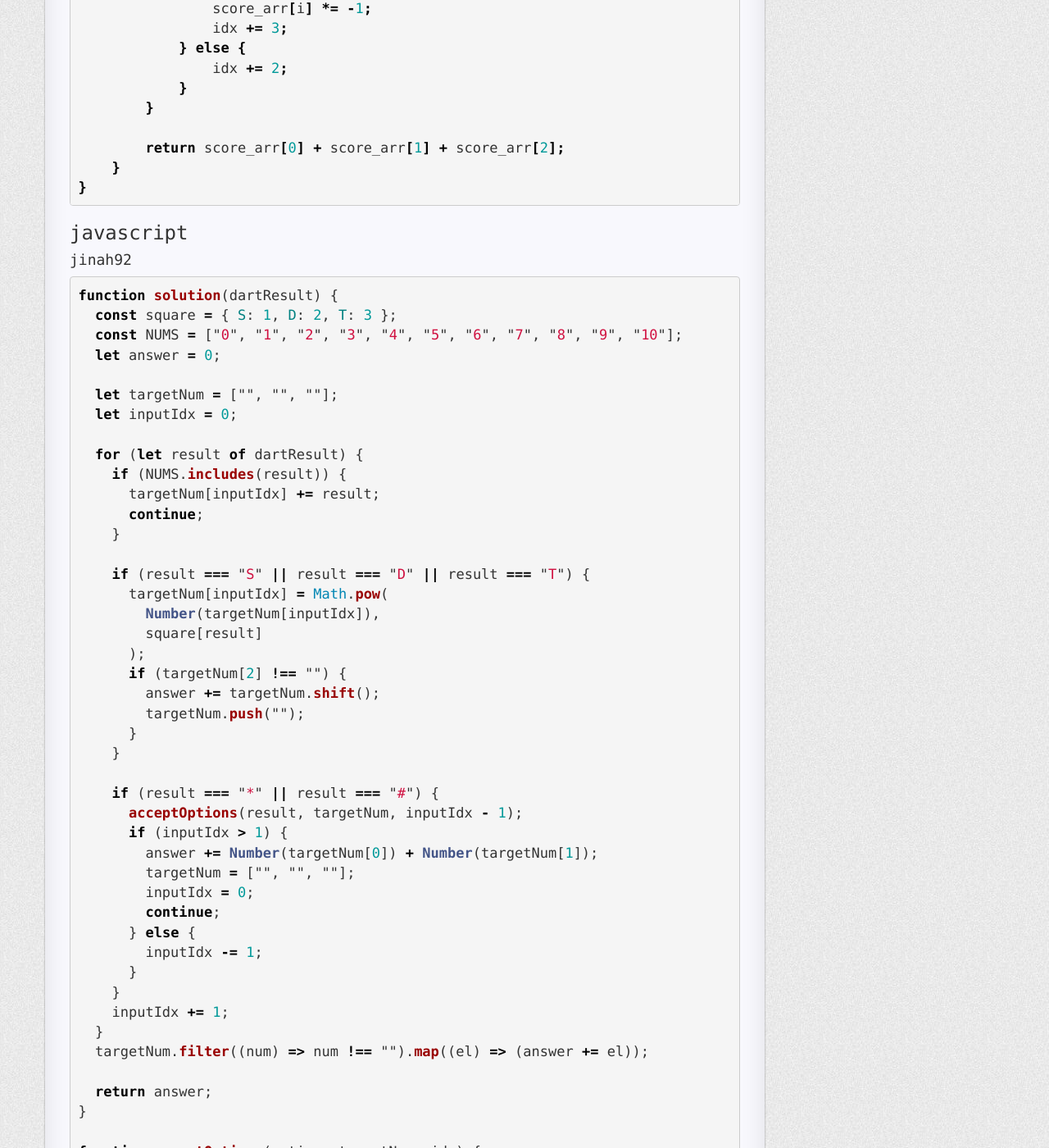
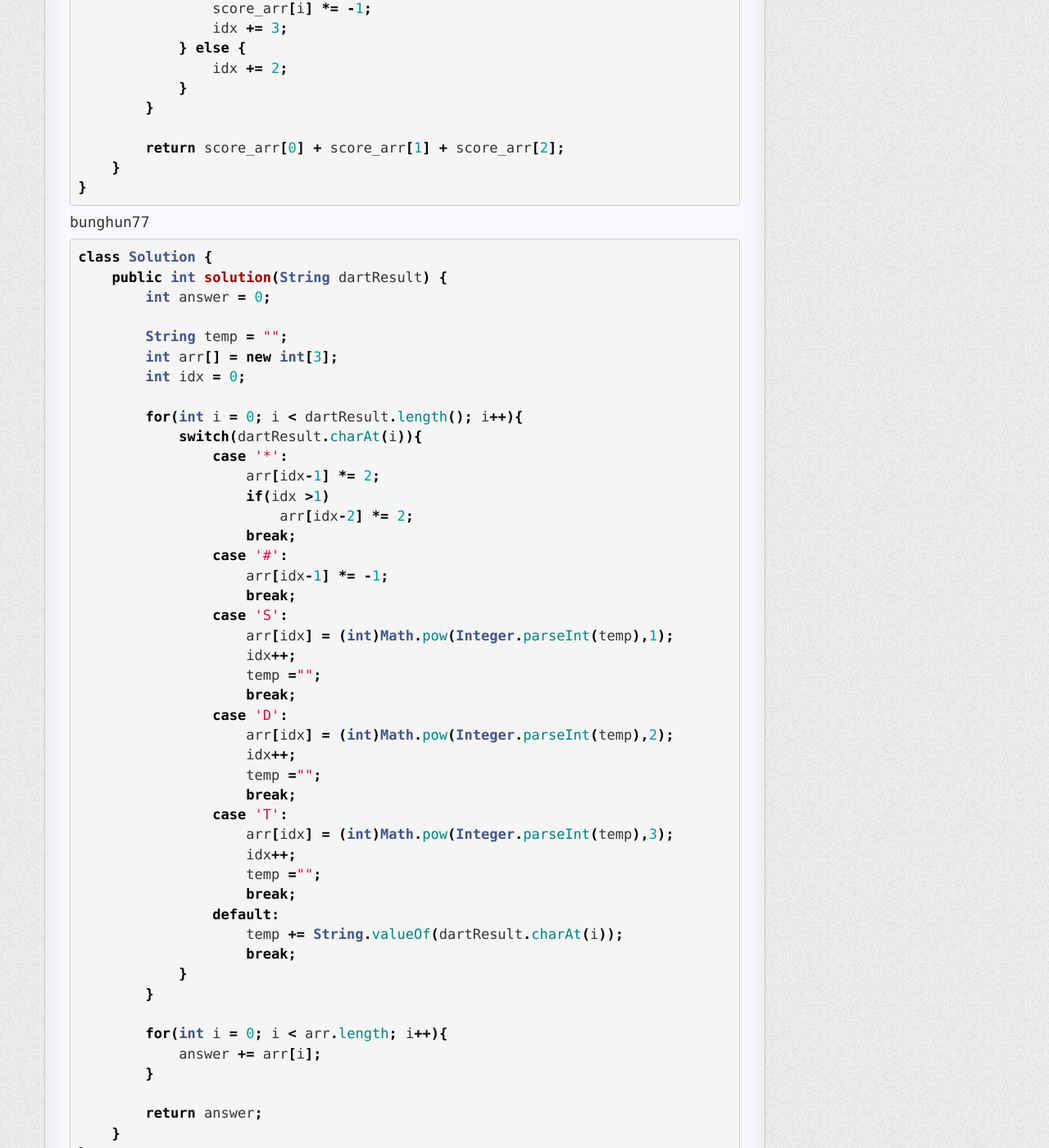
Before and after one commit to COMA-coding-master/COMA-coding-master.github.io, a Jekyll site: the page built from _posts/2022-01-23-다트게임.md, in a window 1280 px wide and 1400 px high, scrolled down 2759 px. Shown: the whole window at 82% size. Built offline with Jekyll 4.4.1, drawn with Linux system fonts in a browser that asks for light colours; nearby versions of some CDN libraries; comment, search, counter and statistics services are not loaded; a style sheet for code colours, icons or effects is not loaded.

Commit message:
Update 2022-01-23-다트게임.md

````diff
--- a/_posts/2022-01-23-다트게임.md
+++ b/_posts/2022-01-23-다트게임.md
@@ -127,6 +127,57 @@ class Solution {
 }
 ```
 
+#### bunghun77
+
+```java
+class Solution {
+    public int solution(String dartResult) {
+        int answer = 0;
+
+        String temp = "";
+        int arr[] = new int[3];
+        int idx = 0;
+
+        for(int i = 0; i < dartResult.length(); i++){
+            switch(dartResult.charAt(i)){
+                case '*':
+                    arr[idx-1] *= 2;
+                    if(idx >1)
+                        arr[idx-2] *= 2;
+                    break;
+                case '#':
+                    arr[idx-1] *= -1;
+                    break;
+                case 'S':
+                    arr[idx] = (int)Math.pow(Integer.parseInt(temp),1);
+                    idx++;
+                    temp ="";
+                    break;
+                case 'D':
+                    arr[idx] = (int)Math.pow(Integer.parseInt(temp),2);
+                    idx++;
+                    temp ="";
+                    break;
+                case 'T':
+                    arr[idx] = (int)Math.pow(Integer.parseInt(temp),3);
+                    idx++;
+                    temp ="";
+                    break;
+                default:
+                    temp += String.valueOf(dartResult.charAt(i));
+                    break;
+            }
+        }
+
+        for(int i = 0; i < arr.length; i++){
+            answer += arr[i];
+        }
+
+        return answer;
+    }
+}
+```
+
 ### javascript
 
 #### jinah92
````
